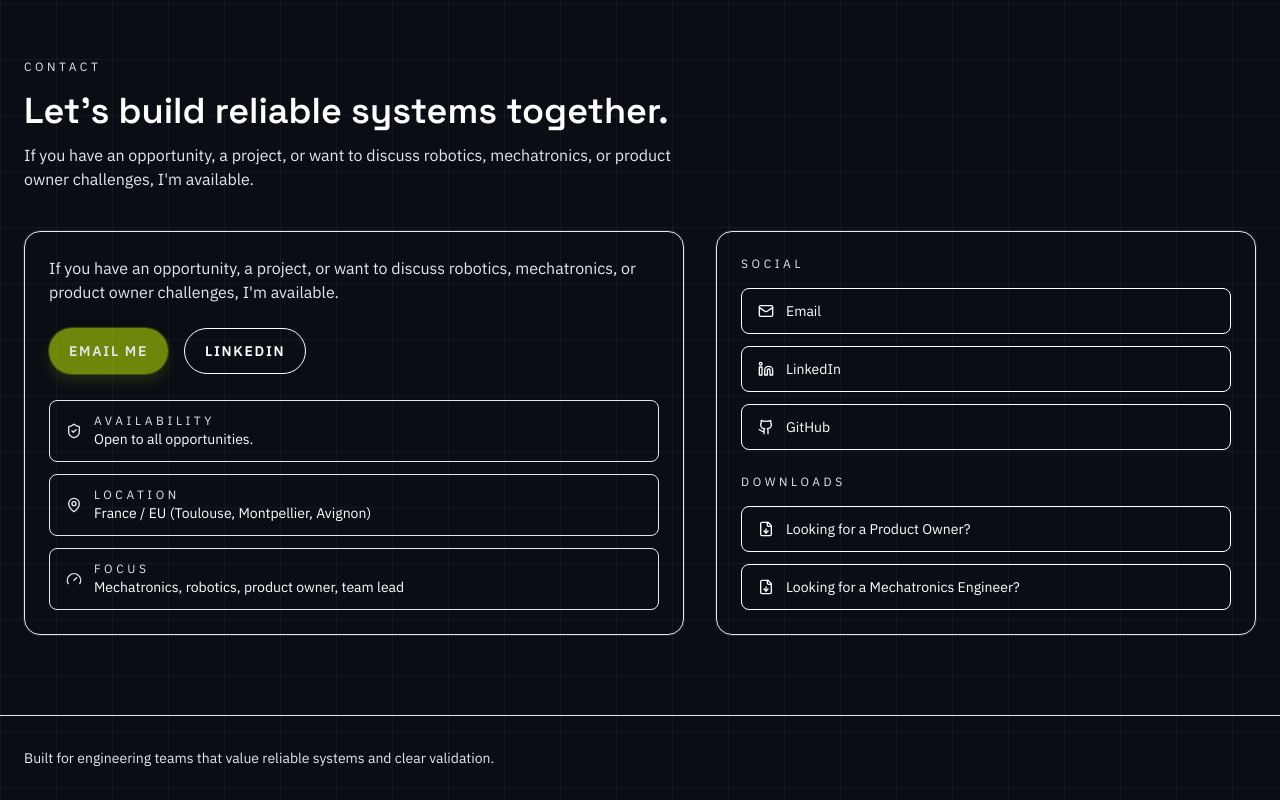
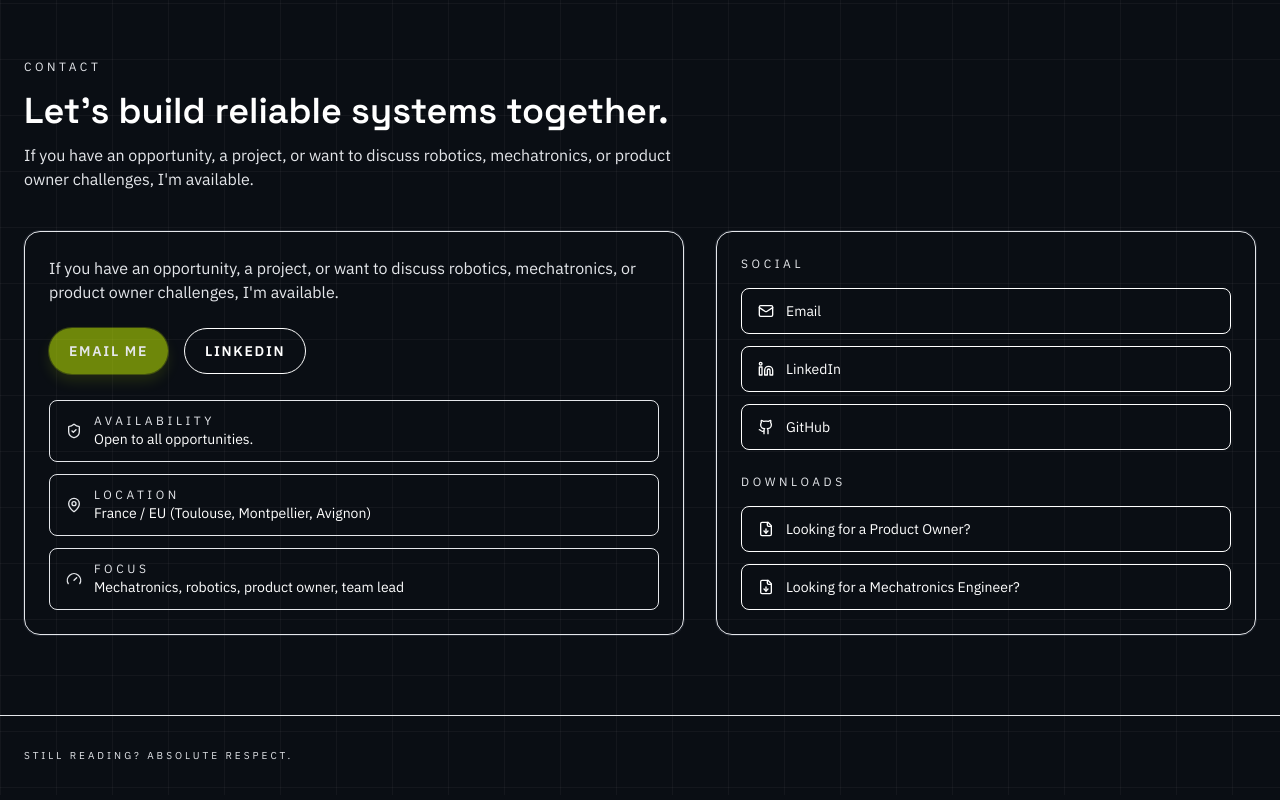
Before and after one commit to Victorgi15/Portfolio, a React (Vite) app: page / in a window 1280 px wide. Shown: the part 2517-3317 px from the top of the page. Built offline with nearby package versions, Linux system fonts and the light colour scheme.

Commit message:
Tweak footer note styling

```diff
--- a/src/components/layout/Footer.jsx
+++ b/src/components/layout/Footer.jsx
@@ -1,7 +1,9 @@
 const Footer = ({ note }) => (
   <footer className="border-t border-[color:var(--color-border)] py-8">
     <div className="mx-auto w-full max-w-[1400px] px-6">
-      <p className="text-sm text-[color:var(--color-muted)]">{note}</p>
+      <p className="text-[10px] uppercase tracking-[0.3em] text-[color:var(--color-muted)]">
+        {note}
+      </p>
     </div>
   </footer>
 );
--- a/src/data/portfolioData.js
+++ b/src/data/portfolioData.js
@@ -205,5 +205,5 @@ export const contact = {
 };
 
 export const footer = {
-  note: 'Built for engineering teams that value reliable systems and clear validation.',
+  note: 'Still reading? Absolute respect.',
 };
```
